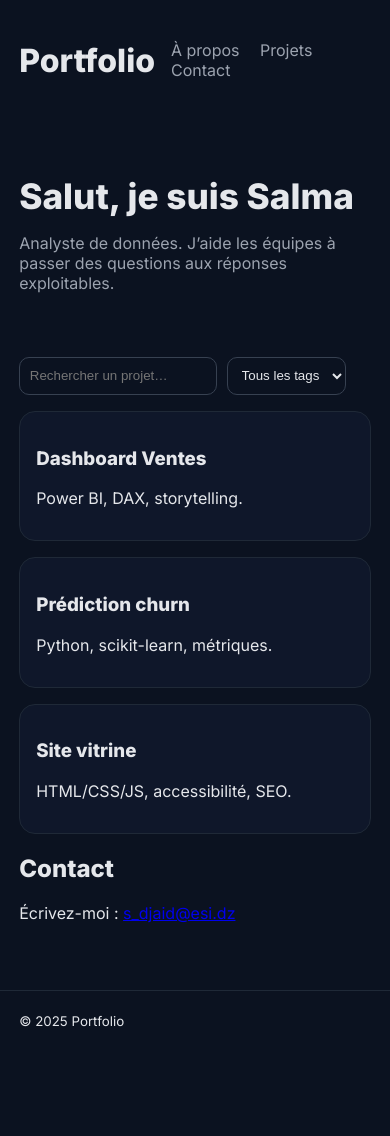
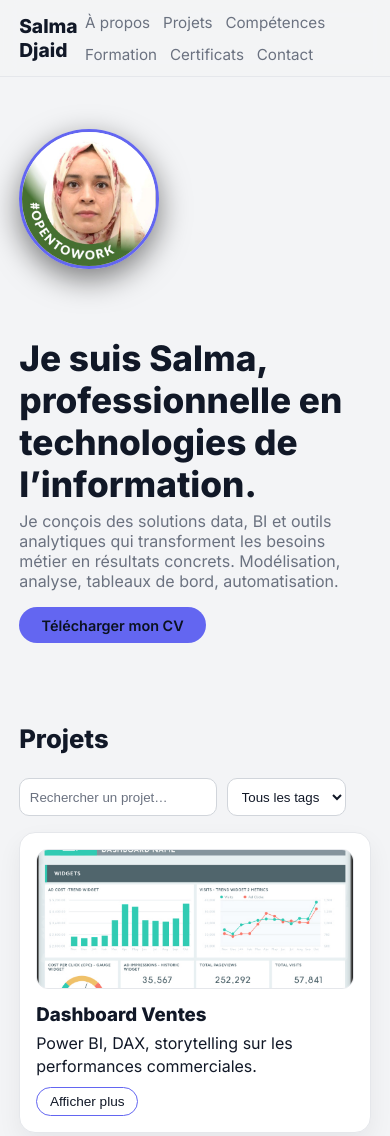
Before and after one commit to salma91AFG/Portfolio, a plain HTML site: page index.html in a window 390 px wide. Shown: the top 1136 px of the page. Before the commit the page ends 1050 px from the top, so only its background shows below. Drawn offline with Linux system fonts and the light colour scheme.

Commit message:
Maj de portfolio

```diff
--- a/CSS.CSS
+++ /dev/null
@@ -1,17 +0,0 @@
-/* Réutilise le thème du premier avec quelques ajustements */
-@import url('https://fonts.googleapis.com/css2?family=Inter:wght@400;600;800&display=swap');
-:root{--bg:#0b1220;--fg:#e5e7eb;--muted:#9ca3af;--brand:#a78bfa;--card:#0f172a;--radius:16px}
-*{box-sizing:border-box}
-body{margin:0;font-family:Inter,system-ui,Arial,sans-serif;background:var(--bg);color:var(--fg)}
-.container{max-width:1024px;margin:auto;padding:1.2rem}
-header{display:flex;justify-content:space-between;align-items:center}
-nav a{color:var(--muted);text-decoration:none;margin-left:1rem}
-nav a:hover{color:var(--fg);text-decoration:underline}
-.hero{padding:2rem 0}
-.hero h2{font-size:2.2rem;margin:.2rem 0}
-.hero p{color:var(--muted)}
-.grid{display:grid;grid-template-columns:repeat(auto-fit,minmax(240px,1fr));gap:1rem}
-.card{background:var(--card);border:1px solid #1f2937;border-radius:var(--radius);padding:1rem}
-.toolbar{display:flex;gap:.6rem;margin:1rem 0}
-input,select{padding:.6rem;border-radius:10px;border:1px solid #374151;background:#0b1220;color:var(--fg)}
-.footer{border-top:1px solid #1f2937;margin-top:2rem}
--- /dev/null
+++ b/data.js
@@ -0,0 +1,107 @@
+// data.js
+
+const projectsData = [
+  {
+    id: "dashboard-ventes",
+    titre: "Dashboard Ventes",
+    tags: ["BI", "Web"],
+    resumeCourt: "Power BI, DAX, storytelling sur les performances commerciales.",
+    resumeDetail: "Dashboard interactif pour suivre le chiffre d’affaires, la marge, les promotions et les performances par région et produit.",
+    lienGithub: "https://github.com/TON-UTILISATEUR/TON-REPO-DASHBOARD",
+    image: "img/dashboard-ventes.png"
+  },
+  {
+    id: "olist-wrangling",
+    titre: "Analyse Logistique & Satisfaction Client – Données E-commerce (Dataset Kaggle)",
+    tags: ["Python", "EDA", "Data Wrangling"],
+    resumeCourt: "Nettoyage et transformation d’un dataset e-commerce avec Python : normalisation, traitement des valeurs manquantes, création d’indicateurs logistiques et analyse des facteurs qui influencent la satisfaction client.",
+    resumeDetail: "Projet de préparation et d’analyse du dataset Olist (e-commerce brésilien). Travail complet de data wrangling : correction des types, normalisation des textes, suppression des doublons et traitement des valeurs manquantes. Création de variables clés telles que la durée réelle de livraison, le retard, le montant total de commande et les indicateurs de performance logistique. Jointures multi-tables pour enrichir les données clients. Analyse exploratoire axée sur la satisfaction : impact du retard, catégories de produits à risque, performance des vendeurs et dynamique des livraisons.",
+    lienGithub: "https://github.com/salma91AFG/data_wrangling.git",
+    image: "img/dataWrangling.png"
+  },
+  {
+    id: "Conception BDD CRM",
+    titre: "Site vitrine de portfolio",
+    tags: ["Web"],
+    resumeCourt: "Site statique HTML/CSS/JS pour présenter mon profil.",
+    resumeDetail: "Page one-page avec navigation fluide, filtres sur les projets et déploiement via GitHub Pages.",
+    lienGithub: "https://github.com/TON-UTILISATEUR/TON-REPO-PORTFOLIO",
+    image: "img/portfolio.png"
+  }
+
+
+];
+
+// tu peux faire pareil pour les compétences si tu veux automatiser aussi
+const skillsData = [
+  {
+    categorie: "Bases de données",
+    items: [
+      "Exploitation des données (Oracle, SQL Server, PostgreSQL, MySQL, DB2)",
+      "SQL avancé :fonctions, Procedures stoquées, jointures, agrégations, scripts, vues",
+      "Modélisation relationnelle (MERISE, UML)"
+    ]
+  },
+  {
+    categorie: "Analyse & Python",
+    items: [
+      "Nettoyage, préparation et exploration des données",
+      "Python : Pandas, NumPy, Matplotlib, Seaborn",
+      "Visualisation & reporting (Power BI, Cognos, Excel)"
+    ]
+  },
+  {
+    categorie: "Automatisation & Outils",
+    items: [
+      "Power Automate, Power Apps, Office 365",
+      "Création de flux et formulaires automatisés",
+      "Trello & outils collaboratifs"
+    ]
+  },
+  {
+    categorie: "Systèmes & Cloud",
+    items: [
+      "Windows Server, environnements virtualisés (VMware)",
+      "Azure : Entra ID, Intune, gestion des accès",
+      "Notions : Réseaux, DNS, Active Directory, VPN"
+    ]
+  },
+  {
+    categorie: "Qualités professionnelles",
+    items: [
+      "Rigueur, organisation, documentation",
+      "Communication claire avec métiers & techniques",
+      "Adaptation rapide et apprentissage continu"
+    ]
+  }
+];
+
+const formationsData = [
+  {
+    titre: "Programme d'analyste de données – Npower Canada (2025)",
+    resume: "Formation pratique en analyse de données : préparation de données, automatisation, tableaux de bord Power BI et optimisation des processus décisionnels."
+  },
+  {
+    titre: "Maîtrise en Systèmes d’Information – ESSS (2018)",
+    resume: "Formation axée sur la gestion des systèmes d’information de la sécurité sociale et des assurances complémentaires, la modélisation des processus, la qualité des données et l’analyse décisionnelle."
+  },
+  {
+    titre: "Baccalauréat en Génie Informatique – ESI (2013)",
+    resume: "Conception des systèmes d’information, bases de données, programmation, analyse de données et architecture informatique."
+  }
+];
+
+const certificationsData = [
+  {
+    titre: "PL-300 Power BI Data Analyst – Microsoft (En cours)",
+    resume: "Modélisation de données, DAX et création de rapports interactifs orientés décision."
+  },
+  {
+    titre: "IBM Data Analyst – Coursera (2025)",
+    resume: "Analyse de données avec SQL et Python, nettoyage, visualisation et bonnes pratiques de reporting."
+  },
+  {
+    titre: "Azure AI-900 – Microsoft (2025)",
+    resume: "Bases de l’intelligence artificielle, services Azure cognitifs et applications pratiques."
+  }
+];
--- a/index.html
+++ b/index.html
@@ -3,26 +3,54 @@
 <head>
   <meta charset="utf-8" />
   <meta name="viewport" content="width=device-width,initial-scale=1" />
-  <title>Portfolio – Salma</title>
-  <link rel="stylesheet" href="CSS.CSS" />
+
+  <title>Salma Djaid</title>
+  <!-- CSS global -->
+  <link rel="stylesheet" href="style.css" />
+
 </head>
+
 <body>
-  <header class="container">
-    <h1>Portfolio</h1>
+  <!-- HEADER -->
+  <header class="container header">
+    <h1>Salma Djaid</h1>
     <nav>
       <a href="#apropos">À propos</a>
       <a href="#projets">Projets</a>
+      <a href="#competences">Compétences</a>
+      <a href="#formation">Formation</a>
+      <a href="#certificats">Certificats</a>
       <a href="#contact">Contact</a>
     </nav>
   </header>
 
   <main class="container">
+
+    <!-- SECTION À PROPOS -->
     <section id="apropos" class="hero">
-      <h2>Salut, je suis Salma</h2>
-      <p>Analyste de données. J’aide les équipes à passer des questions aux réponses exploitables.</p>
+      <div class="hero-layout">
+        <div class="hero-text">
+          <h2>Je suis Salma, professionnelle en technologies de l’information.</h2>
+          <p>Je conçois des solutions data, BI et outils analytiques qui transforment les besoins métier en résultats concrets.
+Modélisation, analyse, tableaux de bord, automatisation.</p>
+
+          <a class="btn-primary" href="cv_salma.pdf" target="_blank" rel="noopener noreferrer">
+            Télécharger mon CV
+          </a>
+        </div>
+
+        <!-- Photo -->
+        <div class="hero-photo-wrapper">
+          <img src="img/moi.jpg" alt="Photo de Salma" class="hero-photo">
+        </div>
+      </div>
     </section>
 
+    <!-- SECTION PROJETS (remplie dynamiquement) -->
     <section id="projets">
+      <h2>Projets</h2>
+
+      <!-- Filtres -->
       <div class="toolbar">
         <input id="search" type="search" placeholder="Rechercher un projet…" aria-label="Rechercher" />
         <select id="tagFilter" aria-label="Filtrer par tag">
@@ -34,31 +62,57 @@
       </div>
 
       <div id="cards" class="grid">
-        <article class="card" data-tags="BI,Web">
-          <h3>Dashboard Ventes</h3>
-          <p>Power BI, DAX, storytelling.</p>
-        </article>
-        <article class="card" data-tags="ML">
-          <h3>Prédiction churn</h3>
-          <p>Python, scikit-learn, métriques.</p>
-        </article>
-        <article class="card" data-tags="Web">
-          <h3>Site vitrine</h3>
-          <p>HTML/CSS/JS, accessibilité, SEO.</p>
-        </article>
+        <!-- Les cartes seront générées automatiquement par script.js -->
       </div>
     </section>
 
+    <!-- SECTION COMPÉTENCES (remplie dynamiquement) -->
+    <section id="competences">
+      <h2>Compétences</h2>
+      <div id="skillsGrid" class="grid skills-grid">
+        <!-- Généré par script.js -->
+      </div>
+    </section>
+
+    <!-- SECTION FORMATION -->
+    <!-- FORMATION (générée dynamiquement) -->
+<section id="formation">
+  <h2>Formation</h2>
+  <div id="formationList" class="timeline">
+    <!-- rempli par script.js -->
+  </div>
+</section>
+
+<!-- CERTIFICATS (générés dynamiquement) -->
+<section id="certificats">
+  <h2>Certificats</h2>
+  <div id="certificationsGrid" class="grid">
+    <!-- rempli par script.js -->
+  </div>
+</section>
+
+
+    <!-- SECTION CONTACT -->
     <section id="contact">
       <h2>Contact</h2>
-      <p>Écrivez-moi : <a href="mailto:xxx">s_djaid@esi.dz</a></p>
+
+      <p>Mail : <a href="mailto:djaidsalma@gmail.com">s_djaid@esi.dz</a></p>
+      <p>GitHub :
+        <a href="https://github.com/salma91AFG" target="_blank">
+          @salma91AFG
+        </a>
+      </p>
     </section>
+
   </main>
 
+  <!-- FOOTER -->
   <footer class="container footer">
-    <small>&copy; <span id="year"></span> Portfolio</small>
+    <small>&copy; <span id="year"></span> Portfolio – Salma</small>
   </footer>
 
-  <script src="js.js" defer></script>
+  <!-- CHARGEMENT DES DONNÉES + SCRIPT DYNAMIQUE -->
+  <script src="data.js"></script>
+  <script src="script.js" defer></script>
 </body>
 </html>
--- a/js.js
+++ /dev/null
@@ -1,23 +0,0 @@
-document.addEventListener("DOMContentLoaded", () => {
-  const year = document.getElementById("year");
-  if (year) year.textContent = new Date().getFullYear();
-
-  const cards = Array.from(document.querySelectorAll("#cards .card"));
-  const search = document.getElementById("search");
-  const tagFilter = document.getElementById("tagFilter");
-
-  function applyFilters(){
-    const q = (search?.value || "").toLowerCase().trim();
-    const tag = (tagFilter?.value || "").toLowerCase();
-    cards.forEach(card => {
-      const text = card.textContent.toLowerCase();
-      const tags = (card.getAttribute("data-tags") || "").toLowerCase();
-      const okQ = q === "" || text.includes(q);
-      const okTag = tag === "" || tags.split(",").map(t=>t.trim()).includes(tag);
-      card.style.display = (okQ && okTag) ? "" : "none";
-    });
-  }
-  search?.addEventListener("input", applyFilters);
-  tagFilter?.addEventListener("change", applyFilters);
-  applyFilters();
-});
--- /dev/null
+++ b/script.js
@@ -0,0 +1,176 @@
+// script.js
+document.addEventListener("DOMContentLoaded", () => {
+  const year = document.getElementById("year");
+  if (year) year.textContent = new Date().getFullYear();
+
+  // ---------- Génération dynamique des projets ----------
+  const cardsContainer = document.getElementById("cards");
+
+  function createProjectCard(projet) {
+    const article = document.createElement("article");
+    article.className = "card";
+    article.setAttribute("data-tags", projet.tags.join(","));
+
+    // image (optionnelle)
+    if (projet.image) {
+      const img = document.createElement("img");
+      img.src = projet.image;
+      img.alt = `Capture du projet ${projet.titre}`;
+      img.className = "card-image";
+      article.appendChild(img);
+    }
+
+    const h3 = document.createElement("h3");
+    h3.textContent = projet.titre;
+    article.appendChild(h3);
+
+    const pSummary = document.createElement("p");
+    pSummary.className = "summary";
+    pSummary.textContent = projet.resumeCourt;
+    article.appendChild(pSummary);
+
+    const btn = document.createElement("button");
+    btn.className = "toggle-btn";
+    btn.type = "button";
+    btn.textContent = "Afficher plus";
+    article.appendChild(btn);
+
+    const details = document.createElement("div");
+    details.className = "details";
+    details.hidden = true;
+
+    const pDetail = document.createElement("p");
+    pDetail.textContent = projet.resumeDetail;
+    details.appendChild(pDetail);
+
+    if (projet.lienGithub) {
+      const link = document.createElement("a");
+      link.href = projet.lienGithub;
+      link.target = "_blank";
+      link.rel = "noopener noreferrer";
+      link.textContent = "Voir le projet sur GitHub";
+      details.appendChild(link);
+    }
+
+    article.appendChild(details);
+    return article;
+  }
+
+  if (cardsContainer && Array.isArray(projectsData)) {
+    projectsData.forEach(p => {
+      cardsContainer.appendChild(createProjectCard(p));
+    });
+  }
+
+  // ---------- Génération dynamique des compétences ----------
+  const skillsGrid = document.getElementById("skillsGrid");
+
+  function createSkillCard(skillBlock) {
+    const card = document.createElement("article");
+    card.className = "card";
+
+    const h3 = document.createElement("h3");
+    h3.textContent = skillBlock.categorie;
+    card.appendChild(h3);
+
+    const ul = document.createElement("ul");
+    skillBlock.items.forEach(item => {
+      const li = document.createElement("li");
+      li.textContent = item;
+      ul.appendChild(li);
+    });
+    card.appendChild(ul);
+    return card;
+  }
+
+  if (skillsGrid && Array.isArray(skillsData)) {
+    skillsData.forEach(s => {
+      skillsGrid.appendChild(createSkillCard(s));
+    });
+  }
+
+  // ---------- Filtres (recherche + tags) ----------
+  const cards = () => Array.from(document.querySelectorAll("#cards .card"));
+  const search = document.getElementById("search");
+  const tagFilter = document.getElementById("tagFilter");
+
+  function applyFilters() {
+    const q = (search?.value || "").toLowerCase().trim();
+    const tag = (tagFilter?.value || "").toLowerCase();
+
+    cards().forEach(card => {
+      const text = card.textContent.toLowerCase();
+      const tags = (card.getAttribute("data-tags") || "").toLowerCase();
+      const okQ = q === "" || text.includes(q);
+      const okTag = tag === "" || tags.split(",").map(t => t.trim()).includes(tag);
+      card.style.display = (okQ && okTag) ? "" : "none";
+    });
+  }
+
+  search?.addEventListener("input", applyFilters);
+  tagFilter?.addEventListener("change", applyFilters);
+  applyFilters();
+
+  // ---------- Bouton "Afficher plus / moins" ----------
+  if (cardsContainer) {
+    cardsContainer.addEventListener("click", (e) => {
+      const btn = e.target.closest(".toggle-btn");
+      if (!btn) return;
+
+      const card = btn.closest(".card");
+      const details = card.querySelector(".details");
+      if (!details) return;
+
+      const isHidden = details.hidden;
+      details.hidden = !isHidden;
+      btn.textContent = isHidden ? "Afficher moins" : "Afficher plus";
+    });
+  }
+
+
+    // ---------- FORMATIONS ----------
+  const formationList = document.getElementById("formationList");
+
+  if (formationList && Array.isArray(formationsData)) {
+    formationsData.forEach(f => {
+      const item = document.createElement("article");
+      item.className = "timeline-item";
+
+      const title = document.createElement("h3");
+      title.textContent = f.titre;
+      item.appendChild(title);
+
+      if (f.resume) {
+        const p = document.createElement("p");
+        p.className = "muted";
+        p.textContent = f.resume;
+        item.appendChild(p);
+      }
+
+      formationList.appendChild(item);
+    });
+  }
+
+  // ---------- CERTIFICATS ----------
+  const certificationsGrid = document.getElementById("certificationsGrid");
+
+  if (certificationsGrid && Array.isArray(certificationsData)) {
+    certificationsData.forEach(c => {
+      const card = document.createElement("article");
+      card.className = "card";
+
+      const h3 = document.createElement("h3");
+      h3.textContent = c.titre;
+      card.appendChild(h3);
+
+      if (c.resume) {
+        const p = document.createElement("p");
+        p.textContent = c.resume;
+        card.appendChild(p);
+      }
+
+      certificationsGrid.appendChild(card);
+    });
+  }
+
+});
--- /dev/null
+++ b/style.CSS
@@ -0,0 +1,310 @@
+@import url('https://fonts.googleapis.com/css2?family=Inter:wght@400;600;800&display=swap');
+
+:root{
+  --bg:#f3f4f6;        /* fond global gris très clair */
+  --fg:#111827;        /* texte principal quasi noir */
+  --muted:#6b7280;     /* texte secondaire */
+  --brand:#6366f1;     /* violet/indigo propre */
+  --card:#ffffff;      /* cartes blanches */
+  --radius:16px;
+}
+
+
+/* Scroll fluide pour la navigation */
+html{
+  scroll-behavior:smooth;
+}
+
+*{
+  margin:0;
+  padding:0;
+  box-sizing:border-box;
+}
+
+body{
+  background:var(--bg);
+  color:var(--fg);
+  font-family:Inter,system-ui,Arial,sans-serif;
+}
+
+.container{
+  max-width:1024px;
+  margin:auto;
+  padding:1.2rem;
+}
+
+/* HEADER FIXE */
+.header{
+  display:flex;
+  justify-content:space-between;
+  align-items:center;
+  position:sticky;
+  top:0;
+  background:rgba(243,244,246,0.9);
+  backdrop-filter:blur(10px);
+  z-index:20;
+  padding:.8rem 1.2rem;
+  border-bottom:1px solid #e5e7eb;
+}
+
+
+.header h1{
+  font-size:1.2rem;
+  margin:0;
+}
+
+nav a{
+  color:var(--muted);
+  text-decoration:none;
+  margin-left:1rem;
+  font-size:.95rem;
+}
+
+nav a:hover{
+  color:var(--fg);
+  text-decoration:underline;
+}
+
+
+/* HERO (À propos) */
+.hero{
+  margin-top:2rem;
+}
+
+.hero-layout{
+  display:flex;
+  align-items:center;
+  justify-content:space-between;
+  gap:2rem;
+}
+
+.hero-text{
+  flex:1;
+}
+
+.hero h2{
+  font-size:2.2rem;
+  margin-bottom:.4rem;
+}
+
+.hero p{
+  color:var(--muted);
+  font-size:1rem;
+  max-width:520px;
+}
+
+.hero-photo-wrapper{
+  flex-shrink:0;
+}
+
+.hero-photo{
+  width:180px;
+  height:180px;
+  border-radius:50%;
+  object-fit:cover;
+  border:3px solid var(--brand);
+  box-shadow:0 10px 30px rgba(0,0,0,0.5);
+}
+
+/* BTN PRINCIPAL */
+.btn-primary{
+  display:inline-block;
+  margin-top:1rem;
+  padding:.6rem 1.4rem;
+  border-radius:999px;
+  background:var(--brand);
+  color:#0b1220;
+  text-decoration:none;
+  font-weight:600;
+  font-size:.9rem;
+}
+
+.btn-primary:hover{
+  filter:brightness(1.15);
+}
+
+/* TITRES DE SECTION */
+section h2{
+  font-size:1.6rem;
+  margin:2rem 0 .8rem;
+}
+
+/* GRID / CARDS */
+.grid{
+  display:grid;
+  grid-template-columns:repeat(auto-fit,minmax(240px,1fr));
+  gap:1rem;
+}
+
+.card{
+  background:var(--card);
+  border:1px solid #e5e7eb;
+  border-radius:var(--radius);
+  padding:1rem;
+  box-shadow:0 10px 25px rgba(15,23,42,0.06);
+}
+
+
+
+
+.card h3{
+  margin-top:0;
+  margin-bottom:.4rem;
+}
+
+.card p{
+  line-height:1.4;
+}
+
+/* IMAGES DE PROJET */
+.card-image{
+  width:100%;
+  height:140px;
+  border-radius:12px;
+  object-fit:cover;
+  margin-bottom:.6rem;
+  border:1px solid #e5e7eb;
+}
+
+/* TOOLBAR PROJETS */
+.toolbar{
+  display:flex;
+  flex-wrap:wrap;
+  gap:.6rem;
+  margin:1rem 0;
+}
+
+input,select{
+  padding:.6rem;
+  border-radius:10px;
+  border:1px solid #d1d5db;
+  background:#ffffff;
+  color:var(--fg);
+}
+
+input::placeholder{
+  color:var(--muted);
+}
+
+
+/* BOUTON AFFICHER PLUS/MOINS */
+.toggle-btn{
+  margin-top:.6rem;
+  padding:.4rem .8rem;
+  border-radius:999px;
+  border:1px solid var(--brand);
+  background:transparent;
+  color:var(--fg);
+  font-size:.85rem;
+  cursor:pointer;
+}
+
+.toggle-btn:hover{
+  background:var(--brand);
+  color:#0b1220;
+}
+
+/* DETAILS PROJET */
+.details{
+  margin-top:.6rem;
+  padding-top:.6rem;
+  border-top:1px solid #1f2937;
+}
+
+.details a{
+  display:inline-block;
+  margin-top:.4rem;
+  color:var(--brand);
+  text-decoration:none;
+  font-size:.9rem;
+}
+
+.details a:hover{
+  text-decoration:underline;
+}
+
+/* COMPÉTENCES */
+.skills-grid ul{
+  list-style:disc;
+  padding-left:1.2rem;
+}
+
+.skills-grid li{
+  margin-bottom:.2rem;
+  color:var(--fg);
+  font-size:.95rem;
+}
+
+/* FORMATION / TIMELINE */
+.timeline{
+  display:flex;
+  flex-direction:column;
+  gap:1.2rem;
+}
+
+.timeline-item{
+  border-left:3px solid var(--brand);
+  padding-left:1rem;
+}
+
+.muted{
+  color:var(--muted);
+  font-size:.9rem;
+}
+
+/* CONTACT */
+#contact a{
+  color:var(--brand);
+}
+
+#contact a:hover{
+  text-decoration:underline;
+}
+
+/* FOOTER */
+.footer{
+  border-top:1px solid #e5e7eb;
+  margin-top:3rem;
+  padding-top:1rem;
+  font-size:.85rem;
+  color:var(--muted);
+}
+/* Espacement global entre les sections */
+section {
+    margin-top: 80px;
+    scroll-margin-top: 100px;
+}
+
+/* Espacement spécifique pour les titres */
+section h2, section h3 {
+    margin-bottom: 24px;
+}
+
+/* Pour les blocs type cartes (compétences, certificats) */
+.section-block {
+    margin-bottom: 40px;
+}
+
+
+/* RESPONSIVE MOBILE */
+@media (max-width:700px){
+  .hero-layout{
+    flex-direction:column-reverse;
+    align-items:flex-start;
+  }
+
+  .hero-photo{
+    width:140px;
+    height:140px;
+  }
+
+  nav{
+    display:flex;
+    flex-wrap:wrap;
+    gap:.8rem;
+  }
+
+  nav a{
+    margin-left:0;
+  }
+}
```
Also changed, not shown: img/churn.png (added), img/dashboard-ventes.png (added), img/dataWrangling.png (added), img/moi.jpg (added), img/portfolio.png (added).
